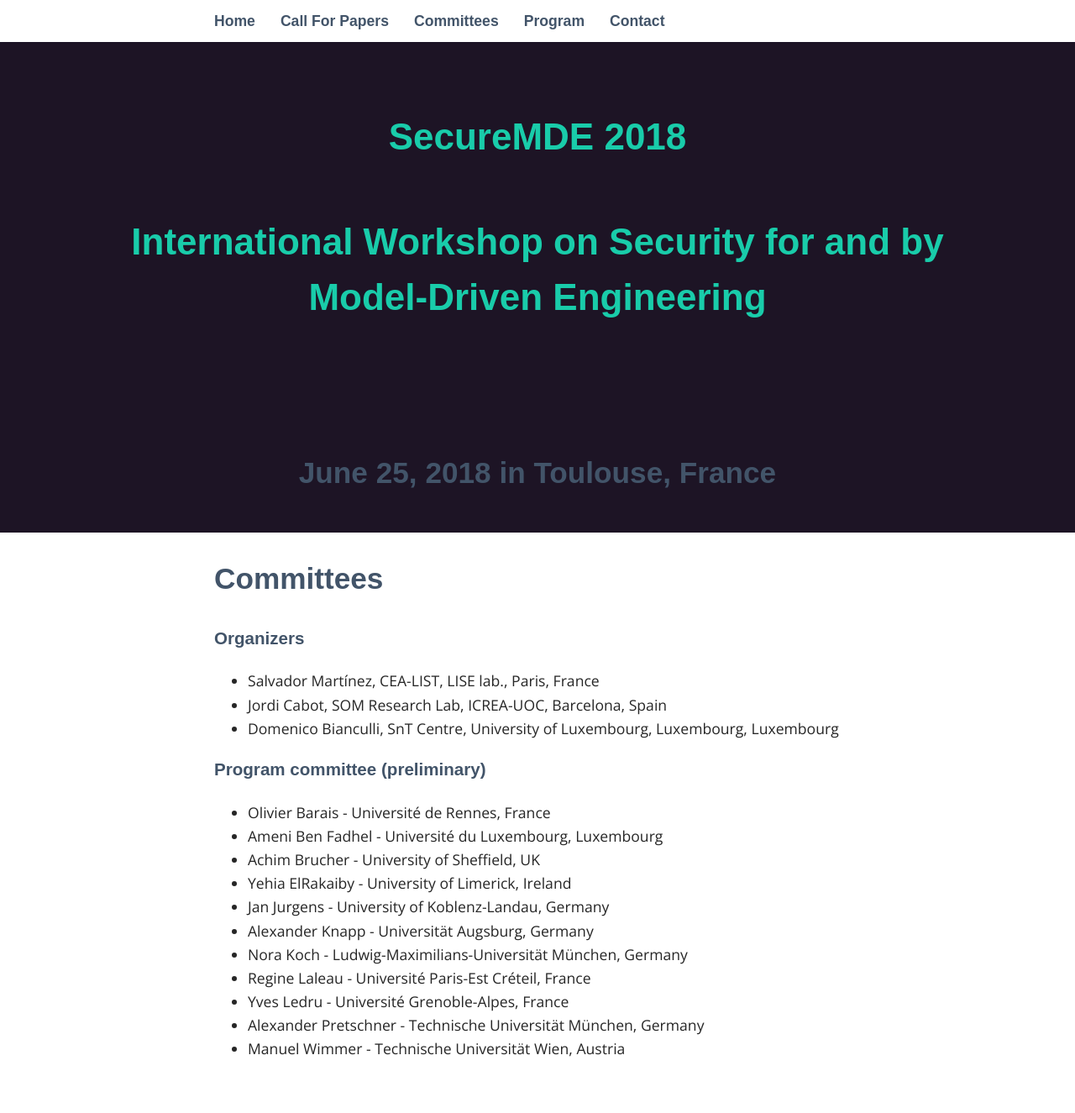
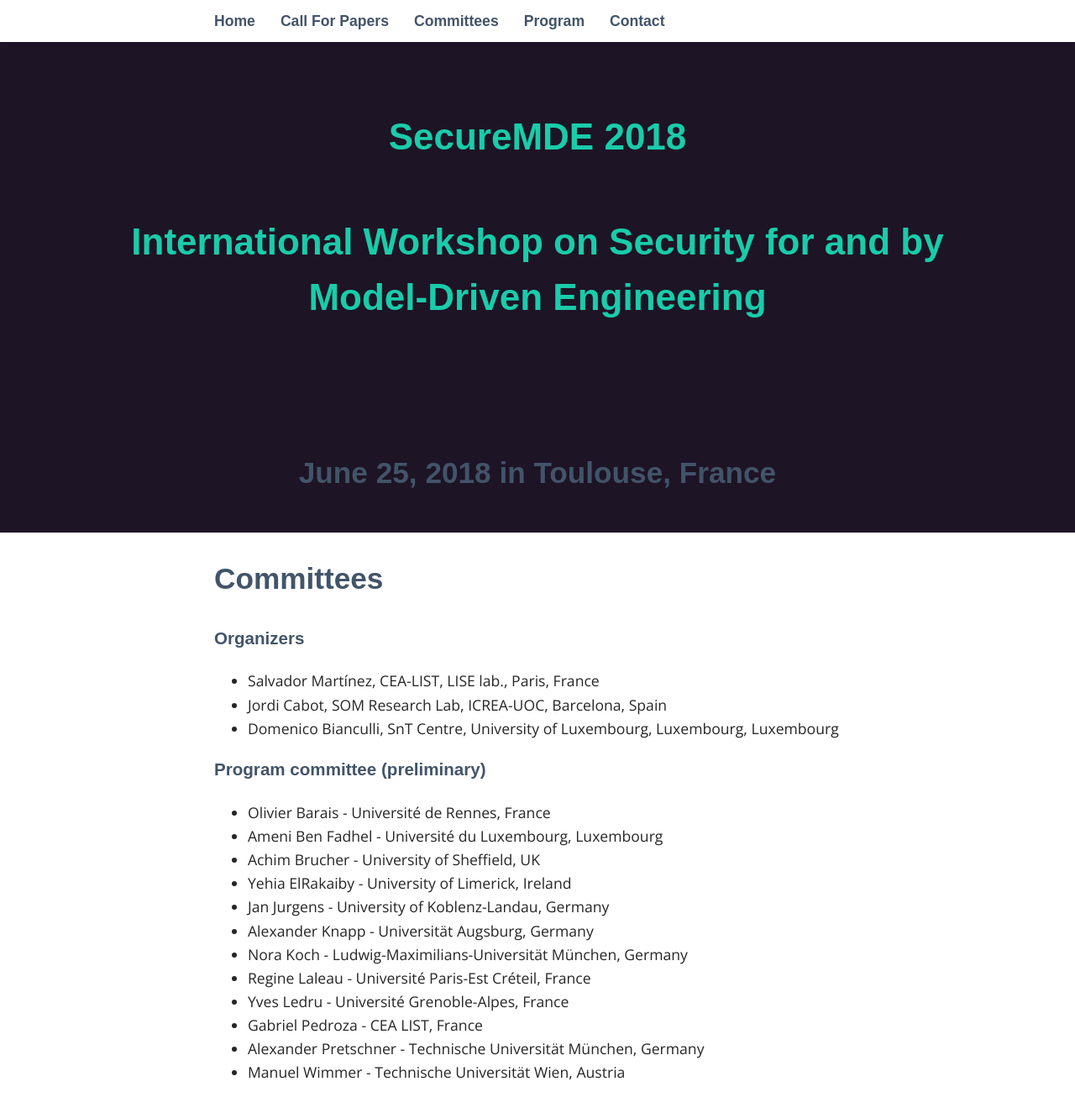
Before and after one commit to modelia/secure-mde-workshop, a Jekyll site: the page built from _pages/02_committees.md, in a window 1280 px wide and 1388 px high. Shown: the top 1325 px of the window at 84% size. Built offline with Jekyll 4.4.1, drawn with Linux system fonts in a browser that asks for light colours; some web fonts are replaced.

Commit message:
adding pc members

```diff
--- a/_pages/02_committees.md
+++ b/_pages/02_committees.md
@@ -21,5 +21,6 @@
  * Nora Koch - Ludwig-Maximilians-Universität München, Germany
  * Regine Laleau - Université Paris-Est Créteil, France
  * Yves Ledru - Université Grenoble-Alpes, France
+ * Gabriel Pedroza - CEA LIST, France
  * Alexander Pretschner - Technische Universität München, Germany
  * Manuel Wimmer - Technische Universität Wien, Austria
```
